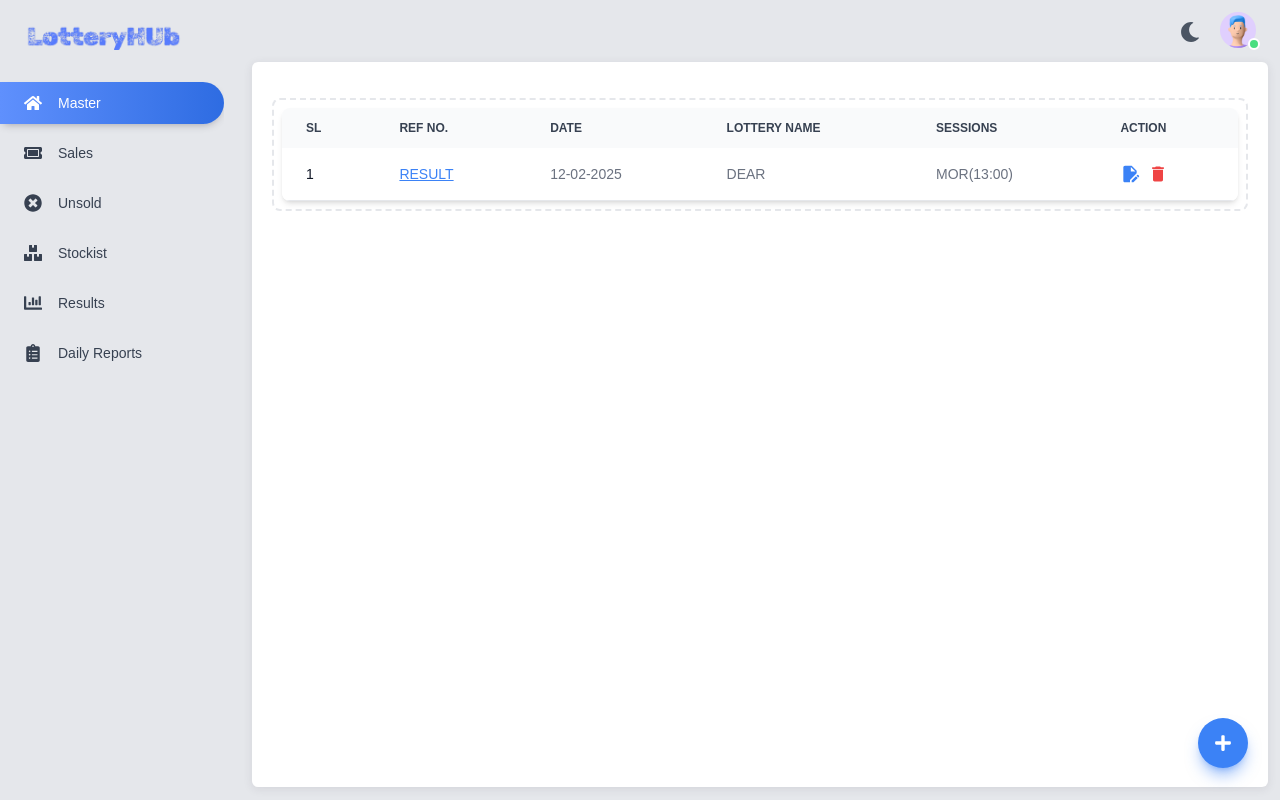
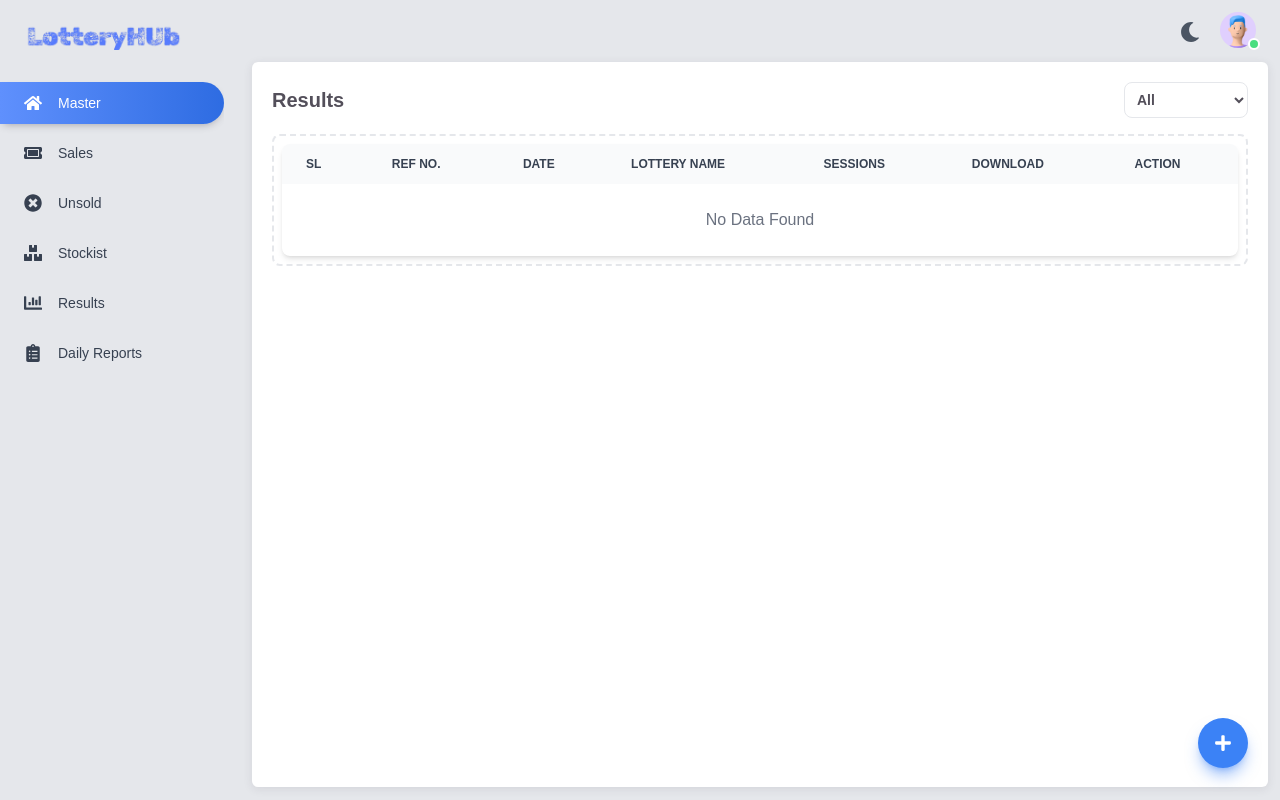
Before and after one commit to supimione/sales-analytics-ui, a Next.js app: page /result in a window 1280 px wide. Built offline with nearby package versions, Linux system fonts and the light colour scheme.

Commit message:
worked on the result screen and mofied  the ui

```diff
--- a/package.json
+++ b/package.json
@@ -12,6 +12,8 @@
     "@reduxjs/toolkit": "^2.5.0",
     "axios": "^1.7.9",
     "file-saver": "^2.0.5",
+    "html2pdf.js": "^0.10.2",
+    "jspdf": "^2.5.2",
     "mongoose": "^8.9.5",
     "next": "15.1.4",
     "nodemailer": "^6.10.0",
--- a/src/app/(marketing)/result/page.js
+++ b/src/app/(marketing)/result/page.js
@@ -1,68 +1,44 @@
 "use client";
 
 import { useState } from "react";
+import Image from "next/image";
 import AddButton from "@/components/layout/AddButton";
-import DeletePopup from "@/components/modal/DeletePopup";
 import masterData from "@/jsonData/masterData.json";
-import { IoMdClose, IoMdDownload } from "react-icons/io";
-import { MdDelete, MdEditDocument } from "react-icons/md";
-
-const initialTicketGridData = [
-  {
-    id: 1,
-    date: "12-02-2025",
-    session: "MOR(13:00)",
-    lotteryName: "DEAR",
-    prizes: [
-      {
-        prize: "1st Prize ₹1 Crore/-",
-        numbers: ["56E 81013"],
-      },
-      {
-        prize: "2nd Prize ₹9000/-",
-        numbers: [
-          "13142, 13458, 18574, 29786, 30127, 34518, 45754, 52222, 85210, 94495",
-        ],
-      },
-      {
-        prize: "3rd Prize ₹450/-",
-        numbers: ["0941, 1771, 4993, 5126, 5273, 5968, 6065, 7481, 7502, 9372"],
-      },
-      {
-        prize: "4th Prize ₹250/-",
-        numbers: ["0153, 0967, 2747, 4677, 5062, 6075, 7705, 7846, 8720, 8536"],
-      },
-      {
-        prize: "5th Prize ₹120/-",
-        numbers: [
-          "0132, 1082, 2246, 3541, 4589, 7049, 7696, 8621, 9196, 9295, 0668, 1222, 2473, 3548, 5050, 7169, 7832, 8889, 9235, 0829, 1336, 2585, 3754, 5380, 7295, 0132, 1082, 2246, 3541, 4589, 7049, 7696, 8621, 9196, 9295, 0668, 1222, 2473, 3548, 5050, 7169, 7832, 8889, 9235, 0829, 1336, 2585, 3754, 5380, 7295, 0132, 1082, 2246, 3541, 4589, 7049, 7696, 8621, 9196, 9295, 0668, 1222, 2473, 3548, 5050, 7169, 7832, 8889, 9235, 0829, 1336, 2585, 3754, 5380, 7295, 0132, 1082, 2246, 3541, 4589, 7049, 7696, 8621, 9196, 9295, 0668, 1222, 2473, 3548, 5050, 7169, 7832, 8889, 9235, 0829, 1336, 2585, 3754, 5380, 7295",
-        ],
-      },
-    ],
-  },
-];
+import { IoMdClose } from "react-icons/io";
+import ResultHeader from "@/images/result-header.png";
 
 const lotteryData = ["DEAR", "NAGALAND"];
 
 export default function Home() {
   const [popupOpen, setPopupOpen] = useState(false);
-  const [isDeletePopupOpen, setIsDeletePopupOpen] = useState(false);
   const [showWinners, setShowWinners] = useState(false);
+
+  const [resultData, setResultData] = useState([]);
   const [update, setUpdate] = useState(false);
-  const [ticketGridData, setTicketGridData] = useState(initialTicketGridData);
-  const [prizeItem, setPrizeItem] = useState("");
+  const [winnerData, setWinnerData] = useState([]);
+
   const tenInputs = Array.from({ length: 10 }, (_, i) => i + 1); // Create an array of numbers 1 to 10
   const hundredInputs = Array.from({ length: 100 }, (_, i) => i + 1); // Create an array of numbers 1 to 100
-  const [inputData, setInputData] = useState("");
 
-  const handleDropdownChange = (e) => {};
+  const handleChange = (e) => {
+    const { name, value } = e.target;
 
-  const handleInputChange = (e) => {
-    const { name, value } = e.target;
-    if (/^\d*$/.test(value) && value.length <= 5) {
-      setInputData((prevData) => ({
+    if (
+      (name.startsWith("secondPrize") ||
+        name.startsWith("thirdPrize") ||
+        name.startsWith("fourthPrize") ||
+        name.startsWith("fifthPrize")) &&
+      /^\d*$/.test(value) &&
+      value.length <= 5
+    ) {
+      setResultData((prevData) => ({
         ...prevData,
-        [name]: value, // Update the specific field based on the input's name
+        [name]: value,
+      }));
+    } else {
+      setResultData((prevData) => ({
+        ...prevData,
+        [name]: value,
       }));
     }
   };
@@ -74,62 +50,92 @@ export default function Home() {
 
   const handleShowWinners = (items) => {
     setShowWinners(!showWinners);
-    setPrizeItem(items);
+    setWinnerData(items);
   };
 
   const handleSubmit = (e) => {
     e.preventDefault(); // Prevent default form submission behavior
-    const combinedData = {
-      ...inputData,
+
+    const getPrizeNumbers = (prefix) => {
+      const prizeNumbers = [];
+      for (let i = 1; i <= 10; i++) {
+        const prizeValue = resultData[`${prefix}${i}`];
+        if (prizeValue) {
+          prizeNumbers.push(prizeValue);
+        }
+      }
+      return prizeNumbers;
     };
 
-    setTicketGridData((prevData) => [...prevData, combinedData]);
+    const getFifthPrizeNumbers = (prefix) => {
+      const prizeNumbers = [];
+      for (let i = 1; i <= 100; i++) {
+        const prizeValue = resultData[`${prefix}${i}`];
+        if (prizeValue) {
+          prizeNumbers.push(prizeValue);
+        }
+      }
+      return prizeNumbers;
+    };
+
+    const generateTicketRef = () => {
+      const now = new Date();
+      const month = String(now.getMonth() + 1).padStart(2, "0");
+      const day = String(now.getDate()).padStart(2, "0");
+      const timeString = now.getTime().toString().slice(-6);
+      return `${month}${day}${timeString}`;
+    };
+
+    const combinedData = {
+      id: generateTicketRef(),
+      date: resultData.date,
+      session: resultData.session,
+      lotteryName: resultData.ticket,
+      firstPrize: resultData.firstPrize,
+      prizes: [
+        {
+          prize: "2nd Prize 9000/- for Seller ₹500/-",
+          numbers: getPrizeNumbers("secondPrize"),
+        },
+        {
+          prize: "3rd Prize 450/- for Seller ₹50/-",
+          numbers: getPrizeNumbers("thirdPrize"),
+        },
+        {
+          prize: "4th Prize ₹250/- for Seller ₹20/--",
+          numbers: getPrizeNumbers("fourthPrize"),
+        },
+        {
+          prize: "5th Prize ₹120/- for Seller ₹10/-",
+          numbers: getFifthPrizeNumbers("fifthPrize"),
+        },
+      ],
+    };
+    setResultData((prevData) =>
+      Array.isArray(prevData) ? [...prevData, combinedData] : [combinedData]
+    );
     setPopupOpen(false);
   };
 
-  const handleEditTicketPrize = (item) => {
-    setDropdownData({
-      date: item.date,
-      session: item.session,
-      day: item.day,
-    });
-
-    // Helper function to generate prize fields dynamically
-    const generatePrizeData = (prefix, count) => {
-      const prizeData = {};
-      for (let i = 1; i <= count; i++) {
-        prizeData[`${prefix}${i}`] = item[`${prefix}${i}`];
-      }
-      return prizeData;
-    };
-
-    // Set input data dynamically for each prize category
-    setInputData({
-      firstPrize: item.firstPrize,
-
-      ...generatePrizeData("secondPrize", 10),
-      ...generatePrizeData("thirdPrize", 10),
-      ...generatePrizeData("fourthPrize", 10),
-      ...generatePrizeData("fifthPrize", 100),
-    });
-
-    setPopupOpen(!popupOpen);
-    setUpdate(true);
-  };
-
-  const handleDeleteClick = (props) => {
-    setIsDeletePopupOpen(!isDeletePopupOpen);
-  };
-
-  const handleCancelDelete = () => {
-    setIsDeletePopupOpen(!isDeletePopupOpen);
-  };
-
-  const handleDownloadPDF = () => {};
-
   return (
     <div className="p-5">
-      <AddButton title="Winning" btnText="+ Add" onAdd={handleOpenPopup} />
+      <div className="flex justify-between items-center mb-4">
+        <h1 className="text-xl font-bold">Results</h1>
+        <div className="flex justify-between items-center gap-4">
+          <select
+            name="filter"
+            className="px-2 cursor-pointer font-bold py-2 text-sm bg-white border border-gray-200 rounded-lg"
+          >
+            {masterData.masterDropdown.filterData.map((status, index) => (
+              <option key={index} value={status}>
+                {status}
+              </option>
+            ))}
+          </select>
+        </div>
+      </div>
+
+      <AddButton onAdd={handleOpenPopup} />
 
       <div className="p-0 sm:p-2 mt-4 sm:border-2 border-2 border-gray-200 border-dashed rounded-lg">
         <div className="relative overflow-x-auto shadow-md sm:rounded-lg">
@@ -143,37 +149,41 @@ export default function Home() {
                 ))}
               </tr>
             </thead>
-            {ticketGridData?.length > 0 ? (
+            {resultData?.length > 0 ? (
               <tbody>
-                {ticketGridData.map((item, index) => (
+                {resultData?.map((item, index) => (
                   <tr
-                    key={item.id}
+                    key={index}
                     className="bg-white border-b dark:bg-gray-800 dark:border-gray-700"
                   >
                     <th
                       scope="row"
-                      className="px-6 py-4 font-medium text-gray-900 whitespace-nowrap dark:text-white"
+                      className="px-6 py-2 text font-medium text-gray-900 whitespace-nowrap dark:text-white"
                     >
                       {index + 1}
                     </th>
                     <td
-                      className="px-6 py-4 text-blue-500 underline cursor-pointer"
-                      onClick={() => handleShowWinners(item.prizes)}
+                      className="px-6 py-2 text text-blue-500 underline cursor-pointer"
+                      onClick={() => handleShowWinners(item)}
                     >
-                      RESULT
+                      Show Result - {index + 1}
                     </td>
-                    <td className="px-6 py-4">{item.date}</td>
-                    <td className="px-6 py-4">{item.lotteryName}</td>
-                    <td className="px-6 py-4">{item.session}</td>
-                    <td className="px-6 py-4 flex space-x-2">
-                      <MdEditDocument
-                        className="text-blue-500 cursor-pointer text-xl hover:text-blue-700"
-                        onClick={() => handleEditTicketPrize(item)}
-                      />
-                      <MdDelete
-                        className="text-red-500 cursor-pointer text-xl hover:text-red-700"
-                        onClick={() => handleDeleteClick(item.id)}
-                      />
+                    <td className="px-6 py-2 text">{item.date}</td>
+                    <td className="px-6 py-2 text">
+                      {item.lotteryName} LOTTERY
+                    </td>
+                    <td className="px-6 py-2 text">{item.session}</td>
+                    <td
+                      className="px-6 py-2 text text-blue-500 underline cursor-pointer"
+                      // onClick={handleDownloadPDF}
+                    >
+                      Download
+                    </td>
+                    <td
+                      className="px-6 py-2 text flex space-x-2 text-blue-500 underline cursor-pointer"
+                      // onClick={handleEditTicketPrize}
+                    >
+                      Edit Result
                     </td>
                   </tr>
                 ))}
@@ -216,7 +226,7 @@ export default function Home() {
                   <input
                     type="date"
                     name="date"
-                    onChange={handleDropdownChange}
+                    onChange={handleChange}
                     className="w-full px-4 py-1.5 text-sm bg-gray-100 text-gray-700 border border-gray-300 rounded"
                   />
                 </div>
@@ -224,7 +234,8 @@ export default function Home() {
                   <label className="text-sm font-semibold">Session</label>
                   <select
                     name="session"
-                    onChange={handleDropdownChange}
+                    onChange={handleChange}
+                    value={resultData?.session}
                     className="w-full px-2 py-2 border text-sm rounded bg-gray-100 text-gray-700 focus:outline-none"
                   >
                     <option>---</option>
@@ -236,10 +247,10 @@ export default function Home() {
                   </select>
                 </div>
                 <div>
-                  <label className="text-sm font-semibold">Day</label>
+                  <label className="text-sm font-semibold">Scheme</label>
                   <select
                     name="ticket"
-                    onChange={handleInputChange}
+                    onChange={handleChange}
                     className="w-full px-2 py-2 border text-sm rounded bg-gray-100 text-gray-700 focus:outline-none"
                   >
                     <option>---</option>
@@ -253,13 +264,13 @@ export default function Home() {
               </div>
 
               <h3 className="text-sm font-semibold">1st Prize </h3>
-              <div className="grid grid-cols-4 md:grid-cols-8 lg:grid-cols-10 !mt-1 gap-2">
+              <div className="grid !mt-1 gap-2">
                 <input
-                  type="number"
+                  type="text"
                   name="firstPrize"
                   placeholder="1st"
-                  value={inputData?.firstPrize}
-                  onChange={handleInputChange}
+                  value={resultData?.firstPrize}
+                  onChange={handleChange}
                   className="w-full px-2 py-1.5 text-sm bg-gray-100 text-gray-700 border border-gray-300 rounded"
                 />
               </div>
@@ -272,8 +283,8 @@ export default function Home() {
                     type="number"
                     name={`secondPrize${num}`}
                     placeholder={`${num}`}
-                    onChange={handleInputChange}
-                    value={inputData[`secondPrize${num}`] || ""}
+                    onChange={handleChange}
+                    value={resultData[`secondPrize${num}`] || ""}
                     className={
                       "w-full px-2 py-1.5 text-sm bg-gray-100 text-gray-700 border border-gray-300 rounded"
                     }
@@ -289,8 +300,8 @@ export default function Home() {
                     type="number"
                     name={`thirdPrize${num}`}
                     placeholder={`${num}`}
-                    onChange={handleInputChange}
-                    value={inputData[`thirdPrize${num}`] || ""}
+                    onChange={handleChange}
+                    value={resultData[`thirdPrize${num}`] || ""}
                     className={
                       "w-full px-2 py-1.5 text-sm bg-gray-100 text-gray-700 border border-gray-300 rounded"
                     }
@@ -306,8 +317,8 @@ export default function Home() {
                     type="number"
                     name={`fourthPrize${num}`}
                     placeholder={`${num}`}
-                    onChange={handleInputChange}
-                    value={inputData[`fourthPrize${num}`] || ""}
+                    onChange={handleChange}
+                    value={resultData[`fourthPrize${num}`] || ""}
                     className={
                       "w-full px-2 py-1.5 text-sm bg-gray-100 text-gray-700 border border-gray-300 rounded"
                     }
@@ -323,8 +334,8 @@ export default function Home() {
                     type="number"
                     name={`fifthPrize${num}`}
                     placeholder={`${num}`}
-                    onChange={handleInputChange}
-                    value={inputData[`fifthPrize${num}`] || ""}
+                    onChange={handleChange}
+                    value={resultData[`fifthPrize${num}`] || ""}
                     className={
                       "w-full px-2 py-1.5 text-sm bg-gray-100 text-gray-700 border border-gray-300 rounded"
                     }
@@ -344,7 +355,7 @@ export default function Home() {
                 onClick={handleSubmit}
                 className="px-4 py-2 text-sm text-white bg-blue-600 rounded hover:bg-blue-700"
               >
-                {update ? "Update Tickets" : "Add Tickets"}
+                {update ? "Update Result" : "Add Result"}
               </button>
             </div>
           </div>
@@ -352,48 +363,30 @@ export default function Home() {
       )}
 
       {showWinners && (
-        <div className="fixed inset-0 z-50 flex items-center justify-center bg-black bg-opacity-50">
-          <div className="bg-white m-2 text-gray-900 rounded-lg shadow-lg w-full max-w-4xl max-h-[90vh] overflow-y-auto relative">
-            <div className="absolute top-4 right-4 flex space-x-2">
-              <button
-                className="cursor-pointer text-xl"
-                onClick={handleDownloadPDF}
+        <div
+          onClick={handleShowWinners}
+          className="fixed inset-0 z-50 flex items-center justify-center bg-black bg-opacity-50"
         >
-                <IoMdDownload />
-              </button>
+          <div className="bg-white m-2 text-gray-900 border-2 border-cyan-800 rounded-lg shadow-lg w-full max-w-[210mm] max-h-[90vh] overflow-y-auto relative">
+            {winnerData?.map((data) => (
+              <div key={data.id} className="relative">
+                {/* Result Header Image */}
+                <Image
+                  alt="Result"
+                  src={ResultHeader}
+                  className="w-full h-auto object-cover rounded-t-lg"
+                />
 
-              <button
-                className="cursor-pointer text-xl"
-                onClick={handleShowWinners}
-              >
-                <IoMdClose />
-              </button>
-            </div>
-
-            <div className="bg-gray-50 text-center p-8 flex flex-col items-center justify-center">
-              <h1 className="text-2xl font-bold skew-y-3">
-                LMS STATE LOTTERIES
-              </h1>
-              <div className="text-lg font-extrabold mt-4">
-                <p>session RESULT date</p>
-                <p className="bg-amber-300 max-w-24 text-base mx-auto rounded">
-                  11:55 AM
-                </p>
-              </div>
-            </div>
-
-            <div className="text-center p-3 md:p-5">
-              {ticketGridData.map((ticket) => (
-                <div key={ticket.id}>
-                  {ticket.prizes.map((prize, index) => (
+                {/* Prizes and Numbers Section */}
+                <div className="text-center px-5 pt-2 overflow-y-auto">
+                  <div key={data.id}>
+                    {data?.prizes?.map((prize, index) => (
                       <div key={index}>
-                      <h3 className="text-base mt-6 mb-2 font-bold">
-                        {prize.prize}
-                      </h3>
-                      <div className="grid grid-cols-5 md:grid-cols-8 lg:grid-cols-10 gap-2">
+                        <h3 className="text-xl m-3 font-bold">{prize.prize}</h3>
+                        <div className="grid grid-cols-5 md:grid-cols-8 lg:grid-cols-10 gap-2 mb-8">
                           {prize.numbers[0]
-                          .split(",")
-                          .map((number, numberIndex) => (
+                            ?.split(",")
+                            ?.map((number, numberIndex) => (
                               <span
                                 key={numberIndex}
                                 className="text-sm p-1 bg-gray-100 rounded"
@@ -405,14 +398,24 @@ export default function Home() {
                       </div>
                     ))}
                   </div>
+                </div>
+
+                {/* Footer Section */}
+                <div className="px-4 py-2 flex justify-between bg-gradient-to-r from-blue-600 via-green-500 to-indigo-400">
+                  <h1 className="text-2xl text-amber-300 font-bold">
+                    {data.date}
+                  </h1>
+                  <h1 className="text-2xl text-amber-300 font-bold">
+                    {data.session}
+                  </h1>
+                  <h1 className="text-2xl text-amber-300 font-bold">
+                    {data.date}
+                  </h1>
+                </div>
+              </div>
             ))}
           </div>
         </div>
-        </div>
-      )}
-
-      {isDeletePopupOpen && (
-        <DeletePopup isOpen={isDeletePopupOpen} onClose={handleCancelDelete} />
       )}
     </div>
   );
--- a/src/components/layout/AddButton.js
+++ b/src/components/layout/AddButton.js
@@ -8,7 +8,7 @@ export default function AddButton({ onAdd }) {
     <>
       <button
         onClick={onAdd}
-        className="fixed bottom-8 right-8 p-4 bg-blue-500 shadow-blue-500/50 text-white rounded-full shadow-lg hover:bg-blue-600 transition-colors duration-300"
+        className="z-40 fixed bottom-8 right-8 p-4 bg-blue-500 shadow-blue-500/50 text-white rounded-full shadow-lg hover:bg-blue-600 transition-colors duration-300"
       >
         <FaPlus className="text-lg" />
       </button>
--- a/src/jsonData/masterData.json
+++ b/src/jsonData/masterData.json
@@ -89,6 +89,14 @@
       "Status",
       "Action"
     ],
-    "result": ["Sl", "Ref No.", "Date", "Lottery Name", "Sessions", "Action"]
+    "result": [
+      "Sl",
+      "Ref No.",
+      "Date",
+      "Lottery Name",
+      "Sessions",
+      "Download",
+      "Action"
+    ]
   }
 }
```
Also changed, not shown: src/images/result-header.png (added), 1 other file (tests, documents, lock files or other folders). Lines whose indentation alone changed are shown as unchanged.
